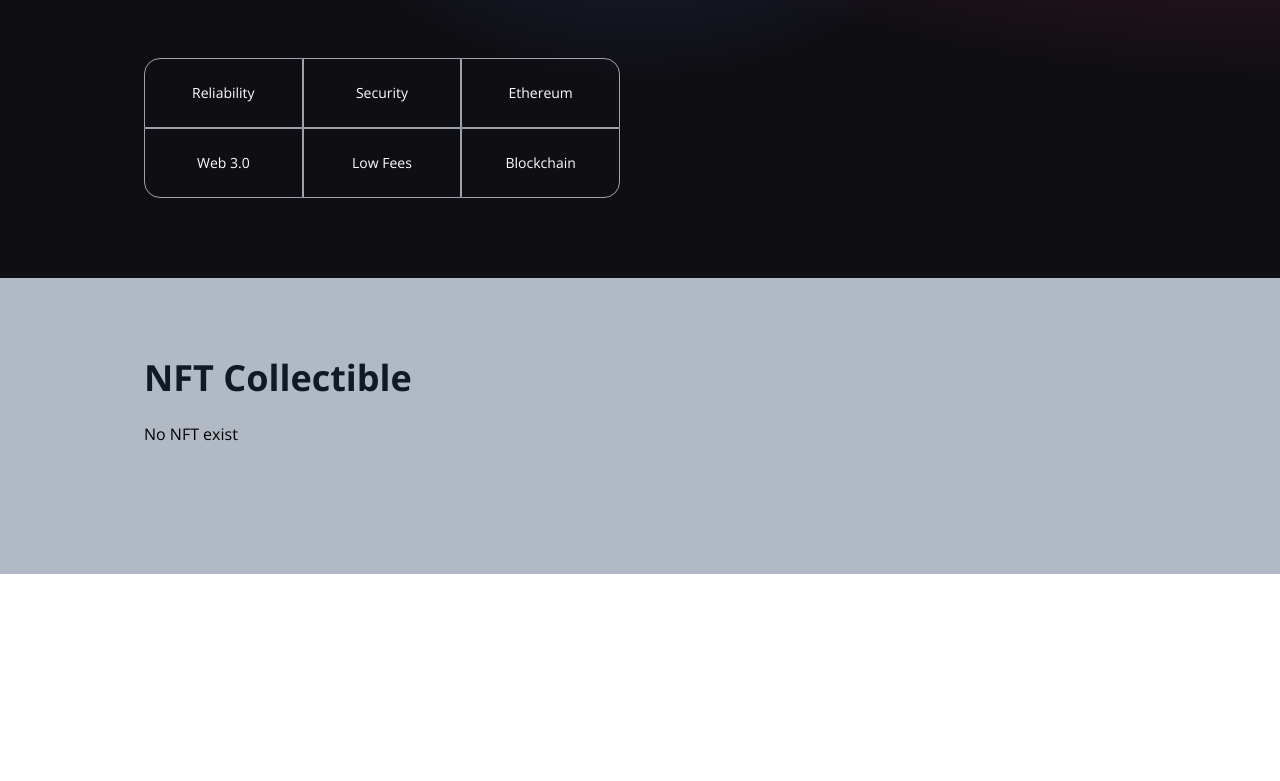
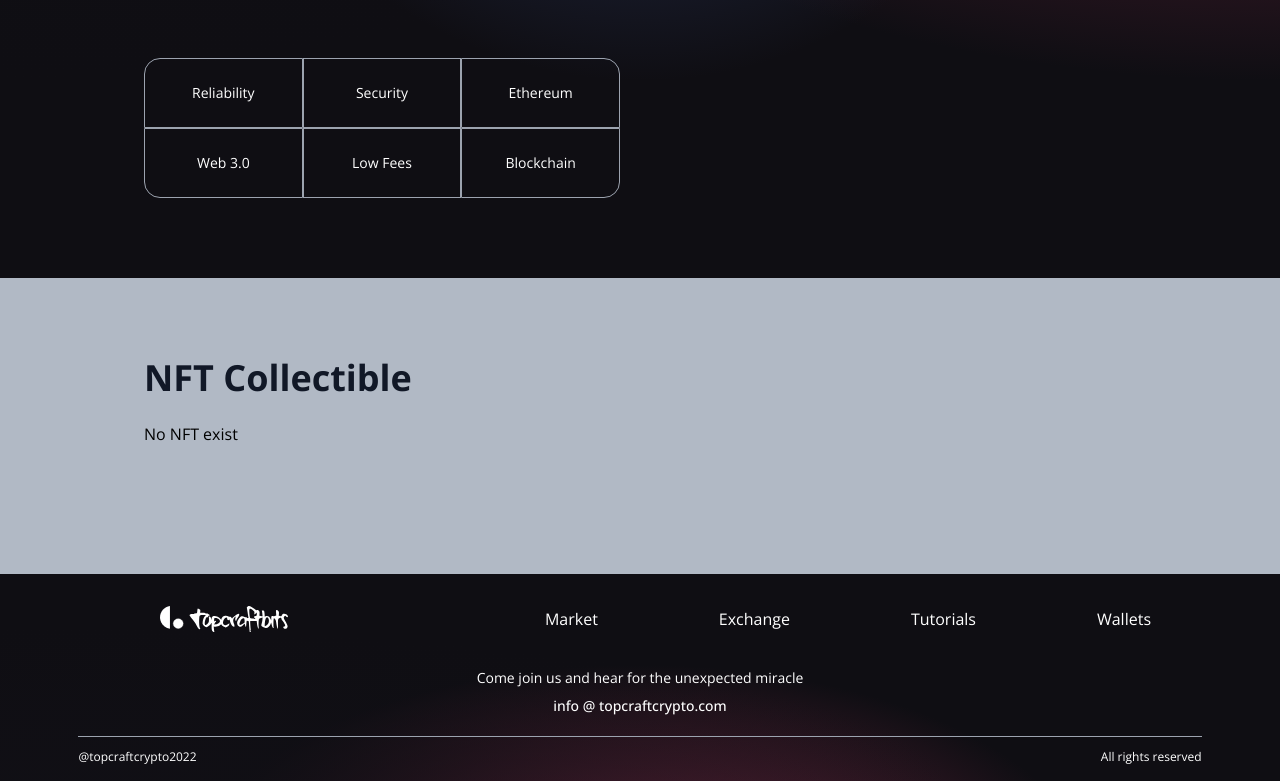
Before and after one commit to cryptoforge318/web3-NFT, a React (Vite) app in the folder dApp_NFT/: page / in a window 1280 px wide. Shown: the part 394-1175 px from the top of the page. Before the commit the page ends 968 px from the top, so only its background shows below. Built offline with nearby package versions, Linux system fonts and the light colour scheme.

Commit message:
[feat]Footer Component: - styled, add logo

```diff
--- a/dApp_NFT/src/App.tsx
+++ b/dApp_NFT/src/App.tsx
@@ -1,6 +1,7 @@
 import React from 'react';
 import { BrowserRouter, Route, Routes } from 'react-router-dom';
 
+import { Footer } from './components';
 import { NftPage } from './pages/Nft';
 
 const App: React.FC = () => {
@@ -11,6 +12,7 @@
           <Route path="/" element={<NftPage />} />
           <Route path="*" element={<main>Not Found 404!</main>} />
         </Routes>
+        <Footer />
       </div>
     </BrowserRouter>
   );
--- a/dApp_NFT/src/components/Footer.tsx
+++ b/dApp_NFT/src/components/Footer.tsx
@@ -1,7 +1,47 @@
 import React from 'react';
 
+import logo from '../assets/logo.svg';
+
 const Footer: React.FC = () => {
-  return <>Footer</>;
+  return (
+    <div className="w-full flex md:justify-center justify-between items-center flex-col p-4 gradient-bg-footer">
+      <div className="w-full flex sm:flex-row flex-col justify-between items-center my-4">
+        <div className="flex flex-[0.5] justify-center items-center">
+          <img src={logo} alt="logo" className="w-32 invert" />
+        </div>
+        <div className="flex flex-1 justify-evenly items-center flex-wrap sm:mt-0 mt-5 w-full">
+          <p className="text-white text-base text-center mx-2 cursor-pointer">
+            Market
+          </p>
+          <p className="text-white text-base text-center mx-2 cursor-pointer">
+            Exchange
+          </p>
+          <p className="text-white text-base text-center mx-2 cursor-pointer">
+            Tutorials
+          </p>
+          <p className="text-white text-base text-center mx-2 cursor-pointer">
+            Wallets
+          </p>
+        </div>
+      </div>
+
+      <div className="flex justify-center items-center flex-col mt-5">
+        <p className="text-white text-sm text-center">
+          Come join us and hear for the unexpected miracle
+        </p>
+        <p className="text-white text-sm text-center font-medium mt-2">
+          info @ topcraftcrypto.com
+        </p>
+      </div>
+
+      <div className="sm:w-[90%] w-full h-[0.25px] bg-gray-400 mt-5 " />
+
+      <div className="sm:w-[90%] w-full flex justify-between items-center mt-3">
+        <p className="text-white text-left text-xs">@topcraftcrypto2022</p>
+        <p className="text-white text-right text-xs">All rights reserved</p>
+      </div>
+    </div>
+  );
 };
 
 export default Footer;
```
